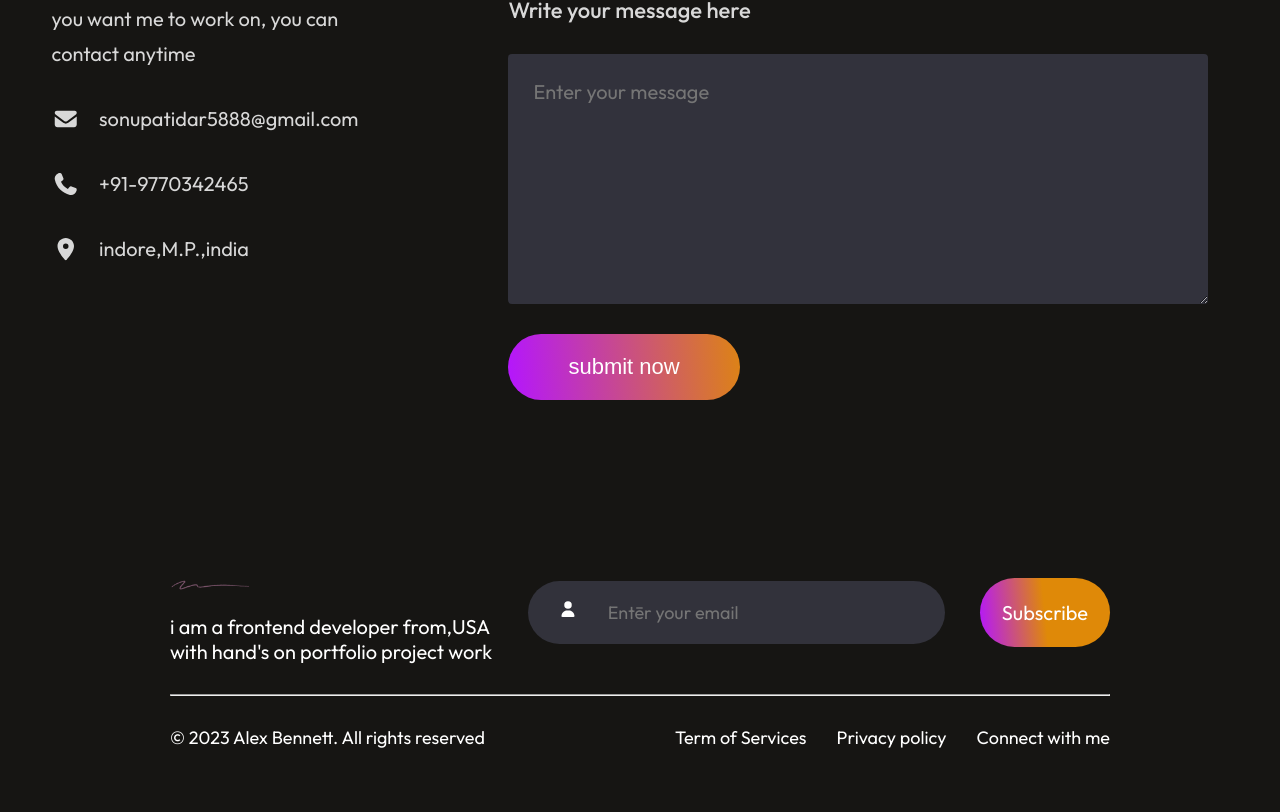
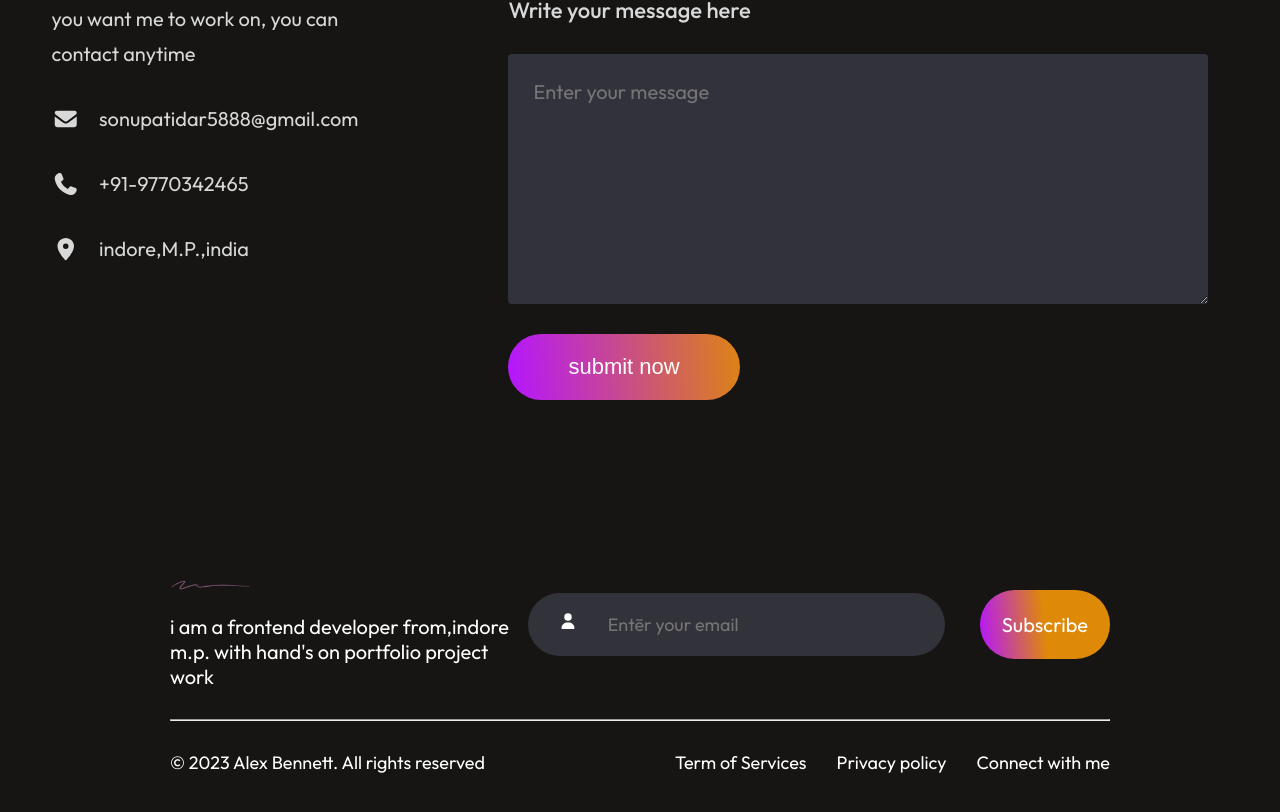
Before and after one commit to sonupatidar123/Portfolio, a React (Vite) app: page / in a window 1280 px wide. Shown: the part 5547-6359 px from the top of the page. Built offline with nearby package versions, Linux system fonts and the light colour scheme.

Commit message:
Update Footer.jsx

```diff
--- a/src/Component/Footer/Footer.jsx
+++ b/src/Component/Footer/Footer.jsx
@@ -9,7 +9,7 @@ const Footer=()=>{
             <div className="footer-top">
                 <div className="footer-top-left">
                 <img src={underline} alt="" />
-                    <p>i am a frontend developer from,USA with hand's on portfolio project work  </p>
+                    <p>i am a frontend developer from,indore m.p. with hand's on portfolio project work  </p>
                 </div>
                 <div className="footer-top-right">
                     <div className="footer-email-input">
```
